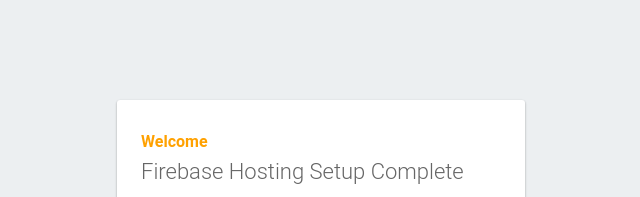
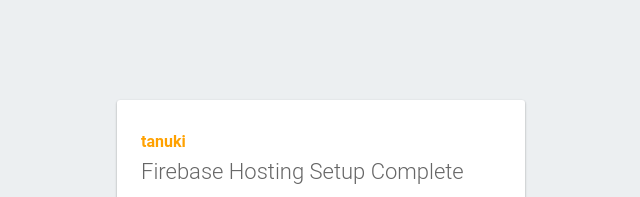
Before and after one commit to tanukinoyu/test, a plain HTML site: page public/index.html in a window 1280 px wide. Shown: the top 197 px of the page, 319-959 px from the left. Drawn offline with Linux system fonts and the light colour scheme; some packages are replaced by stand-ins of ours.

Commit message:
Update index.html

```diff
--- a/public/index.html
+++ b/public/index.html
@@ -32,7 +32,7 @@
   </head>
   <body>
     <div id="message">
-      <h2>Welcome</h2>
+      <h2>tanuki</h2>
       <h1>Firebase Hosting Setup Complete</h1>
       <p>You're seeing this because you've successfully setup Firebase Hosting. Now it's time to go build something extraordinary!</p>
       <a target="_blank" href="https://firebase.google.com/docs/hosting/">Open Hosting Documentation</a>
```
